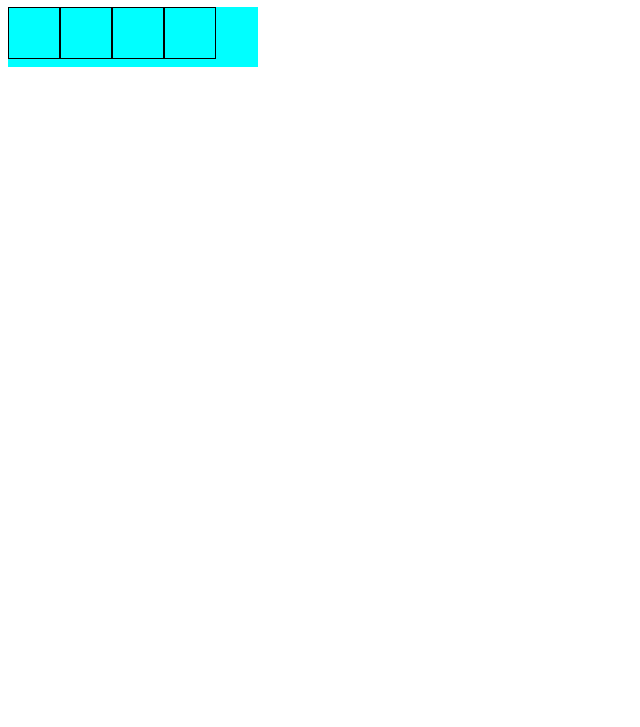
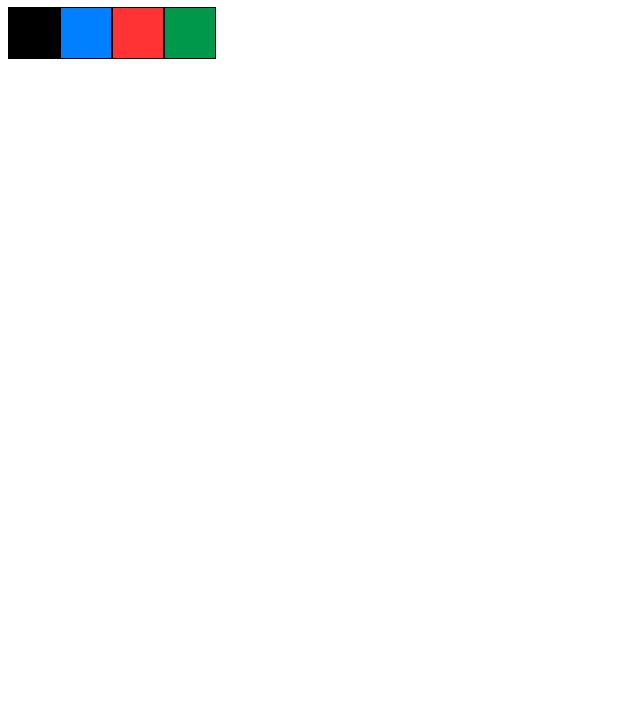
Before and after one commit to jefersongjr/pixels-art, a website: page index.html in a window 1280 px wide. Shown: the part 73-800 px from the top of the page, without its empty margins (0-640 px from the left). Drawn offline with Linux system fonts and the light colour scheme.

Commit message:
adiciondo cores nas divs

```diff
--- a/style.css
+++ b/style.css
@@ -1,8 +1,6 @@
-
 #color-palette {
   height: 60px;
   width: 250px;
-    background-color: aqua;
 }
 
 .color {
@@ -12,10 +10,18 @@
   display: inline-block;
 }
 
-.color1 {}
+.color1 {
+  background-color: rgb(0, 0, 0);
+}
 
-.color2 {}
+.color2 {
+  background-color: rgb(0, 128, 255);
+}
 
-.color3 {}
+.color3 {
+  background-color: rgb(255, 51, 51);
+}
 
-.color4 {}
+.color4 {
+    background-color: rgb(0, 153,76);
+}
```
Lines whose indentation alone changed are shown as unchanged.
